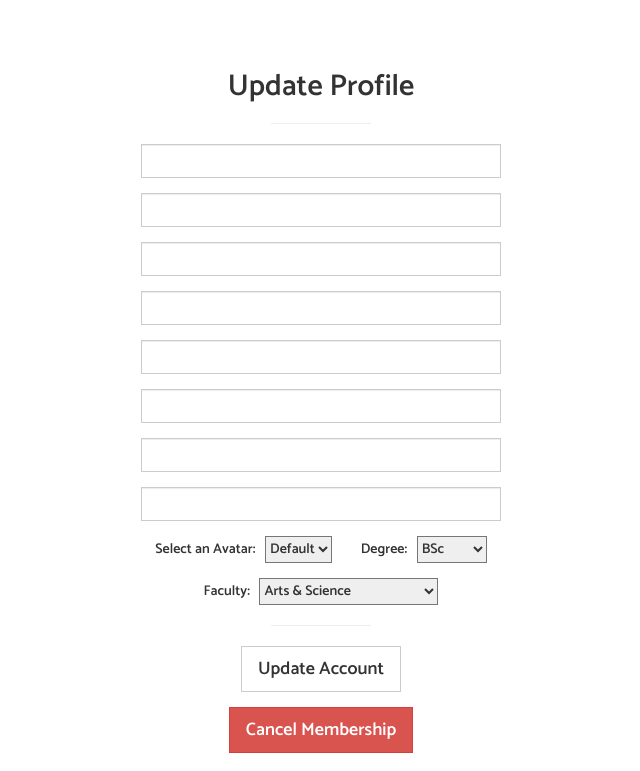
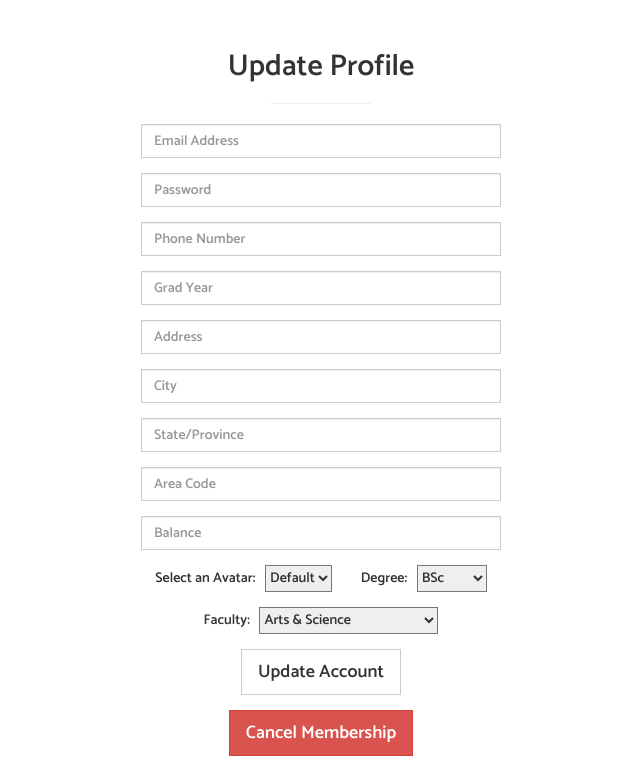
Before and after one commit to scottdjwallace/HotelQ, a PHP site: page /settings.php in a window 1280 px wide. Shown: the part 50-821 px from the top of the page, without its empty margins (319-959 px from the left). Run offline with PHP 8.4, Linux system fonts and the light colour scheme; the visitor is signed in with stand-in values (Sample User, id 1); data that the repository does not hold is empty.

Commit message:
fixed some css, worked on update_member form

```diff
--- a/actions/register_member.php
+++ b/actions/register_member.php
@@ -126,7 +126,6 @@
   $stmt->bind_param('ssssissssssiss', $member_id, $email, $password, $avatar, $balance, $phone_number, $grad_year, $address, $city, $state, $area_code, $is_admin, $fac_id, $deg_id);
 	// Execute the query
   if($stmt->execute()){
-    echo "<p>here</p>";
     header("Location: ../index.php");
     die();
   }
--- a/css/stylish-portfolio.css
+++ b/css/stylish-portfolio.css
@@ -146,11 +146,11 @@
 }
 
 .navbar-padding {
-  padding-top: 50px;
+  padding-top: 40px;
 }
 
 .bottom-home-padding {
-  padding-top: 280px;
+  padding-top: 310px;
 }
 
 * {
--- a/home.php
+++ b/home.php
@@ -131,7 +131,7 @@
 
             include_once ('actions/conn.php');
 
-            $query = "SELECT member_id FROM premium WHERE member_id=?";
+            $query = "SELECT member_id FROM member WHERE member_id=? AND is_admin";
             // prepare query for execution
             if($stmt = $con->prepare($query)){
               // bind the parameters. This is the best way to prevent SQL injection hacks.
@@ -166,7 +166,8 @@
                 ";
                 echo "<div class=\"navbar-padding\"></div>";
                 echo "<div class=\"navbar-padding\"></div>";
-
+                echo "<div class=\"navbar-padding\"></div>";
+                echo "<div class=\"navbar-padding\"></div>";
               }
               else {
                 echo "<div class=\"bottom-home-padding\"></div>";
--- a/settings.php
+++ b/settings.php
@@ -72,30 +72,6 @@
 
   ?>
 
-  <!-- Edit Account Form Here
-  <form name='editAccount' id='editProfile' action='actions/update_member.php' method='post'>
-      <table border='0'>
-          <tr>
-              <td>Username</td>
-              <td><input type='text' name='username' id='username' disabled  value="<?php echo $myrow['username']; ?>"  /></td>
-          </tr>
-          <tr>
-              <td>Password</td>
-               <td><input type='text' name='password' id='password'  value="<?php echo $myrow['password']; ?>" /></td>
-          </tr>
-  		<tr>
-              <td>Email</td>
-              <td><input type='text' name='email' id='email'  value="<?php echo $myrow['email']; ?>" /></td>
-          </tr>
-          <tr>
-              <td></td>
-              <td>
-                  <input type='submit' name='updateBtn' id='updateBtn' value='Update' />
-              </td>
-          </tr>
-      </table>
-  </form>
-  -->
   <section>
     <div class="container">
       <div class="row register">
@@ -109,29 +85,32 @@
       <div class="col-lg-4 col-lg-offset-4 text-center">
         <form name='updateMember' id='updateMember' action='actions/update_member.php' method='post'>
             <div class="form-group">
-                <input type="text" maxlength="21" class="form-control" name="email" value="<?php echo $myrow['email']; ?>">
+                <input type="text" maxlength="21" class="form-control" name="email" placeholder="Email Address" value="<?php echo $myrow['email']; ?>">
             </div>
             <div class="form-group">
-                <input type="password" maxlength="50" class="form-control" name="password" value="<?php echo $myrow['password']; ?>">
+                <input type="password" maxlength="50" class="form-control" name="password" placeholder="Password" value="<?php echo $myrow['password']; ?>">
             </div>
 
             <div class="form-group">
-                <input type="text" length="10" required class="form-control" name="phone_number" value="<?php echo $myrow['phone_number']; ?>">
+                <input type="text" length="10" required class="form-control" name="phone_number" placeholder="Phone Number" value="<?php echo $myrow['phone_number']; ?>">
             </div>
             <div class="form-group">
-                <input type="text" length="4" required class="form-control" name="grad_year" value="<?php echo $myrow['grad_year']; ?>">
+                <input type="text" length="4" required class="form-control" name="grad_year" placeholder="Grad Year" value="<?php echo $myrow['grad_year']; ?>">
             </div>
             <div class="form-group">
-                <input type="text" maxlength="25" required class="form-control" name="address" value="<?php echo $myrow['address']; ?>">
+                <input type="text" maxlength="25" required class="form-control" name="address" placeholder="Address" value="<?php echo $myrow['address']; ?>">
             </div>
             <div class="form-group">
-                <input type="text" maxlength="25" required class="form-control" name="city" value="<?php echo $myrow['city']; ?>">
+                <input type="text" maxlength="25" required class="form-control" name="city" placeholder="City" value="<?php echo $myrow['city']; ?>">
             </div>
             <div class="form-group">
-                <input type="text" length="2" required class="form-control" name="state" value="<?php echo $myrow['state']; ?>">
+                <input type="text" length="2" required class="form-control" name="state" placeholder="State/Province" value="<?php echo $myrow['state']; ?>">
             </div>
             <div class="form-group">
-                <input type="text" maxlength="6" required class="form-control" name="area_code" value="<?php echo $myrow['area_code']; ?>">
+                <input type="text" maxlength="6" required class="form-control" name="area_code" placeholder="Area Code" value="<?php echo $myrow['area_code']; ?>">
+            </div>
+            <div class="form-group">
+                <input type="int" maxlength="6" required class="form-control" name="balance" placeholder="Balance" value="<?php echo $myrow['balance']; ?>">
             </div>
 
             <div class="form-group">
@@ -184,7 +163,7 @@
                 <option value="pol" <?php if ($myrow['fac_id'] == '310') echo ' selected="selected"'; ?>>Policy Studies</option>
               </select>
             </div>
-            <hr class="small"></hr>
+
             <div class="form-group">
               <input class="btn btn-default btn-lg" type='submit' id='updateBtn' name='updateBtn' value='Update Account' />
             </div>
```
Also changed, not shown: actions/update_member.php (+10 -34 lines).
